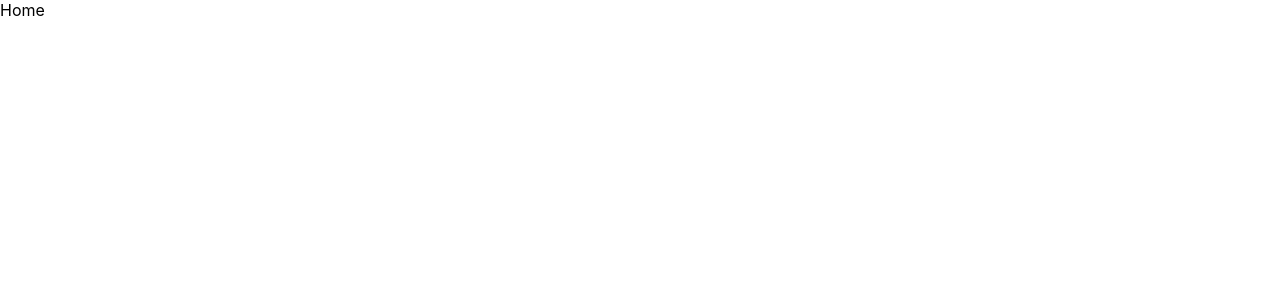
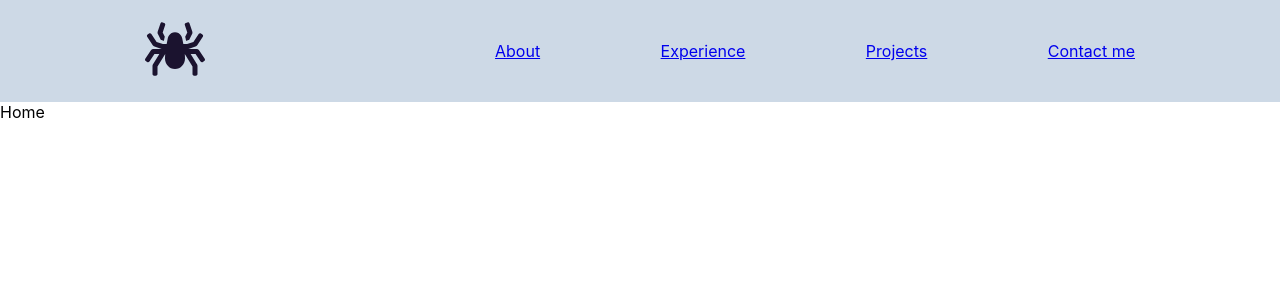
Before and after one commit to GregoryG8/Portfolio, a React (Create React App) app: page / in a window 1280 px wide. Shown: the top 300 px of the page. Built offline with nearby package versions, Linux system fonts and the light colour scheme.

Commit message:
Appbar,  dropdown menu animation

```diff
--- a/package.json
+++ b/package.json
@@ -6,8 +6,10 @@
     "@testing-library/jest-dom": "^5.17.0",
     "@testing-library/react": "^13.4.0",
     "@testing-library/user-event": "^13.5.0",
+    "hamburger-react": "^2.5.0",
     "react": "^18.2.0",
     "react-dom": "^18.2.0",
+    "react-icons": "^5.0.1",
     "react-router-dom": "^6.22.3",
     "react-scripts": "5.0.1",
     "web-vitals": "^2.1.4"
--- /dev/null
+++ b/src/components/NavBar/NavBar.css
@@ -0,0 +1,81 @@
+.navbar{
+    display: flex;
+    justify-content: space-around;
+    align-items: center;
+    padding: 1.2rem 0;
+    background-color: var(--background-color);
+}
+
+.navigation{
+    display: flex;
+    width: 50%;
+    justify-content: space-between;
+}
+
+.bar{
+    width: 30px;
+    height: 2px;
+    margin: 6px 0;
+    background-color: var(--text-color);
+}
+
+
+@media  (min-width: 769px) {
+  .navigation {
+    display: flex;
+  }
+
+  .hamburger-react {
+    display: none;
+  }
+}
+
+@media  (max-width: 768px) {
+  .navigation {
+    display: none;
+    transition: opacity 0.8s ease;
+    opacity: 0;
+  }
+
+  .navigation.show {
+    position: absolute;
+    top: 102px;
+    display: flex;
+    opacity: 1;
+    width: 100%;
+    flex-direction: column;
+    align-items: center;
+    -webkit-animation: slide-in-top 0.5s cubic-bezier(0.250, 0.460, 0.450, 0.940) both;
+	  animation: slide-in-top 0.5s cubic-bezier(0.250, 0.460, 0.450, 0.940) both;
+    background-color: var(--background-color);
+  }
+
+  .spider-icon{
+    width: 80%;
+  }
+
+  @-webkit-keyframes slide-in-top {
+    0% {
+      -webkit-transform: translateY(-1000px);
+              transform: translateY(-1000px);
+      opacity: 0;
+    }
+    100% {
+      -webkit-transform: translateY(0);
+              transform: translateY(0);
+      opacity: 1;
+    }
+  }
+  @keyframes slide-in-top {
+    0% {
+      -webkit-transform: translateY(-1000px);
+              transform: translateY(-1000px);
+      opacity: 0;
+    }
+    100% {
+      -webkit-transform: translateY(0);
+              transform: translateY(0);
+      opacity: 1;
+    }
+  }
+}
--- /dev/null
+++ b/src/components/NavBar/NavBar.jsx
@@ -0,0 +1,39 @@
+import React, { useState } from "react";
+import { Link } from "react-router-dom";
+import { Divide as Hamburger } from 'hamburger-react'
+
+// styles
+import "./NavBar.css";
+
+// icons
+import { FaSpider } from "react-icons/fa";
+
+function NavBar() {
+  const [isMenuOpen, setIsMenuOpen] = useState(false);
+
+  return (
+    <div className="navbar">
+      <div className="logo-navbar">
+        <FaSpider className="spider-icon" size={60} color="#1b132f" />
+      </div>
+      <input type="checkbox" id="nav_check" hidden />
+      <div className={`navigation ${isMenuOpen ? 'show' : ''}`}>
+        <NavigationLink to="/" text="About" />
+        <NavigationLink to="/" text="Experience" />
+        <NavigationLink to="/" text="Projects" />
+        <NavigationLink to="/contact" text="Contact me" />
+      </div>
+      <Hamburger toggled={isMenuOpen} toggle={setIsMenuOpen}/>
+    </div>
+  );
+}
+
+const NavigationLink = ({ to, text }) => {
+  return (
+    <Link className="navbar-item" to={to}>
+      {text}
+    </Link>
+  );
+};
+
+export default NavBar;
--- a/src/index.js
+++ b/src/index.js
@@ -1,6 +1,10 @@
 import React from 'react';
 import ReactDOM from 'react-dom/client';
+
+// styles
+import "./assets/styles/colors.css"
 import './assets/styles/index.css';
+
 import App from './App';
 
 const root = ReactDOM.createRoot(document.getElementById('root'));
--- a/src/views/Home/Home.js
+++ b/src/views/Home/Home.js
@@ -1,8 +1,11 @@
 import React from 'react'
+import NavBar from '../../components/NavBar/NavBar'
 
 function Home() {
   return (
-    <div>Home</div>
+    <div>
+      <NavBar/>
+    Home</div>
   )
 }
 
```
Also changed, not shown: 1 other file (tests, documents, lock files or other folders).
